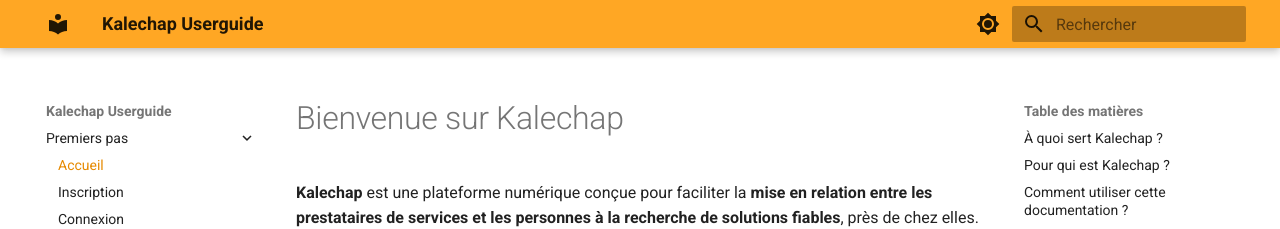
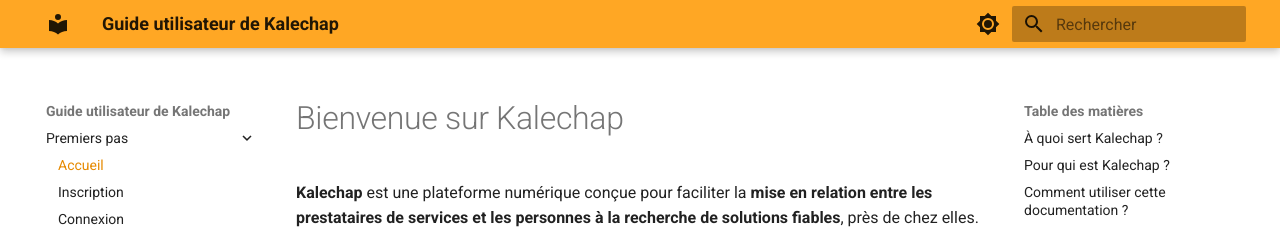
Before and after one commit to kanian/kalechap-userguide, an MkDocs documentation site: the page built from docs/index.md, in a window 1280 px wide. Shown: the top 229 px of the page. Built offline with MkDocs 1.6.1 and Material for MkDocs 9.7.7, drawn with Linux system fonts in a browser that asks for light colours.

Commit message:
docs: Translate site name to French.

```diff
--- a/mkdocs.yml
+++ b/mkdocs.yml
@@ -1,4 +1,4 @@
-site_name: Kalechap Userguide
+site_name: Guide utilisateur de Kalechap
 theme:
   name: material
   language: fr
```
